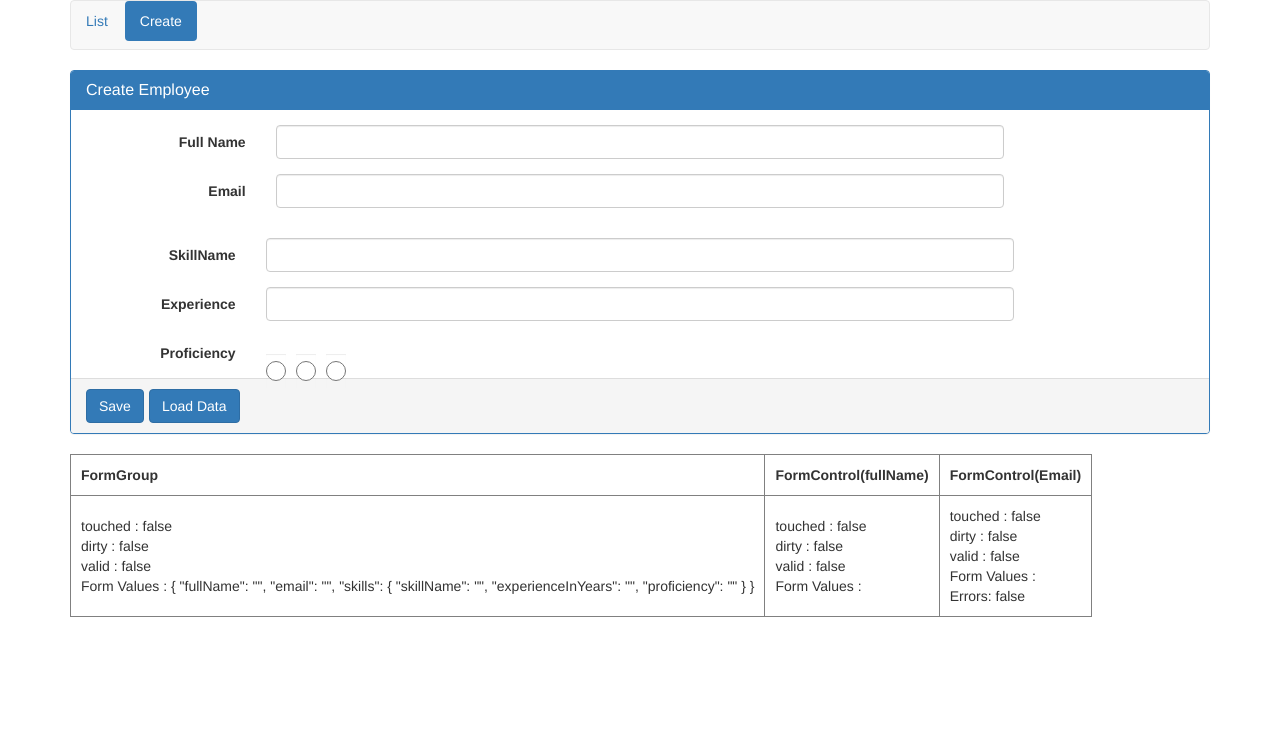
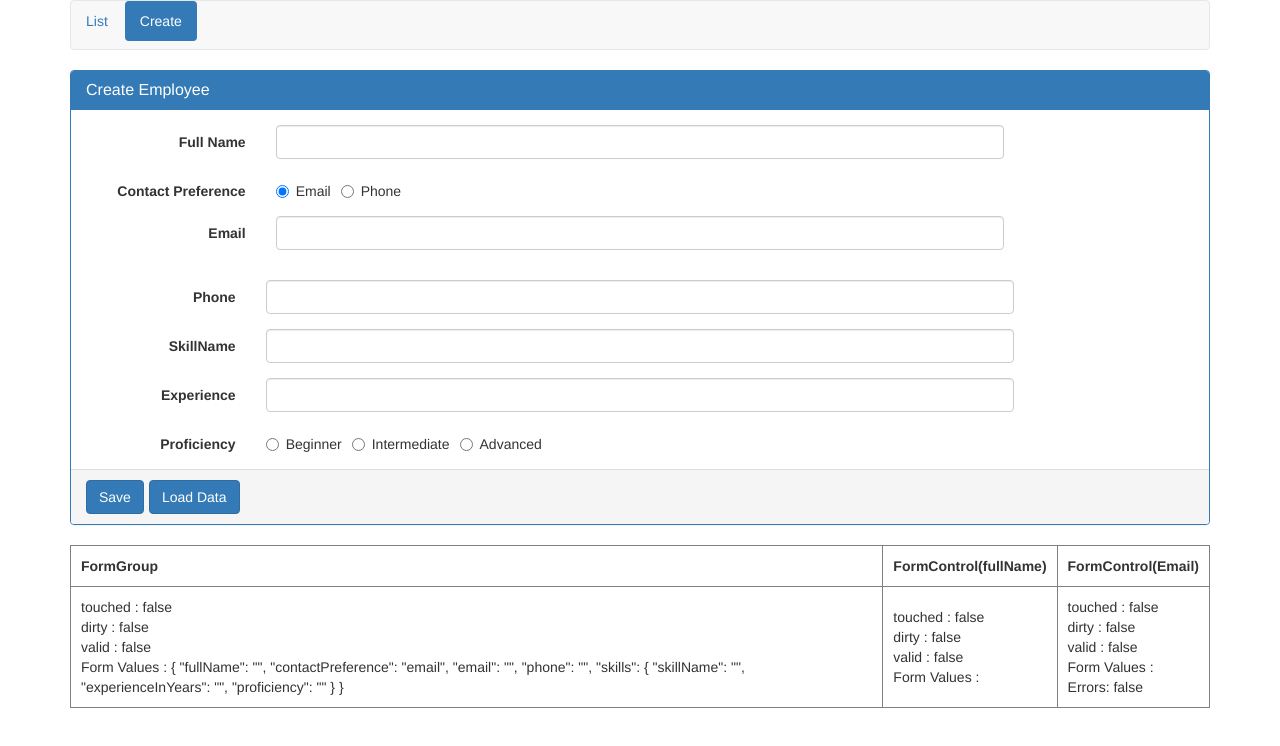
Before and after one commit to 22krishan/kuduvenkat, an Angular app: page /create in a window 1280 px wide. Shown: the top 746 px of the page. Built offline with nearby package versions, Linux system fonts and the light colour scheme.

Commit message:
Tutorial14

```diff
--- a/src/app/employee/create-employee.component.html
+++ b/src/app/employee/create-employee.component.html
@@ -33,6 +33,34 @@
       <div
         class="form-group"
         [ngClass]="{
+          'has-error': formErrors.contactPreference
+        }"
+      >
+        <label class="col-md-2 control-label">Contact Preference</label>
+        <div class="col-md-8">
+          <label class="radio-inline">
+            <input
+              value="email"
+              type="radio"
+              formControlName="contactPreference"
+              (blur)="logValidationErrors()"
+            />Email
+          </label>
+
+          <label class="radio-inline">
+            <input
+              value="phone"
+              type="radio"
+              formControlName="contactPreference"
+              (blur)="logValidationErrors()"
+            />Phone
+          </label>
+        </div>
+      </div>
+
+      <div
+        class="form-group"
+        [ngClass]="{
           'has-error': formErrors.email
         }"
       >
@@ -52,8 +80,28 @@
       </div>
     </div>
 
+    <div
+      class="form-group"
+      [ngClass]="{
+        'has-error': formErrors.phone
+      }"
+    >
+      <label class="col-sm-2 control-label" for="phone">Phone</label>
+      <div class="col-sm-8">
+        <input
+          id="email"
+          type="text"
+          class="form-control"
+          formControlName="phone"
+          (blur)="logValidationErrors()"
+        />
+      </div>
+      <div class="help-block" *ngIf="formErrors.phone">
+        {{ formErrors.phone }}
+      </div>
+    </div>
+
     <div formGroupName="skills">
-
       <div
         class="form-group"
         [ngClass]="{
@@ -81,7 +129,9 @@
           'has-error': formErrors.experienceInYears
         }"
       >
-        <label class="col-sm-2 control-label" for="experienceInYears">Experience</label>
+        <label class="col-sm-2 control-label" for="experienceInYears"
+          >Experience</label
+        >
         <div class="col-sm-8">
           <input
             id="experienceInYears"
@@ -96,38 +146,44 @@
         </div>
       </div>
 
-      <div class="form-group">
+      <div
+        class="form-group"
+        [ngClass]="{
+          'has-error': formErrors.experienceInYears
+        }"
+      >
         <label class="col-md-2 control-label">Proficiency</label>
         <div class="col-md-8">
           <label class="radio-inline">
             <input
               value="beginner"
               type="radio"
-              class="form-control"
               formControlName="proficiency"
               (blur)="logValidationErrors()"
-            />
+            />Beginner
           </label>
 
           <label class="radio-inline">
             <input
               value="intermediate"
               type="radio"
-              class="form-control"
               formControlName="proficiency"
               (blur)="logValidationErrors()"
-            />
+            />Intermediate
           </label>
 
           <label class="radio-inline">
             <input
               value="advanced"
               type="radio"
-              class="form-control"
               formControlName="proficiency"
               (blur)="logValidationErrors()"
-            />
+            />Advanced
           </label>
+
+          <span class="help-block" *ngIf="formErrors.experienceInYears">
+            {{ formErrors.proficiency }}
+          </span>
         </div>
       </div>
     </div>
--- a/src/app/employee/create-employee.component.ts
+++ b/src/app/employee/create-employee.component.ts
@@ -16,8 +16,14 @@
       'maxlength': 'Full name must be less than 15 characters',
       'minlength':'Ful name must be greater than 3 characters'
     },
+    'contactPreference':{
+      'required':'Contact Prefernce is required'
+    },
     'email': {
       'required':'Email is required'
+    },
+    'phone': {
+      'required':'Phone is required'
     },
     'skillName': {
       'required': 'SkillName is required'
@@ -33,6 +39,7 @@
   formErrors =  {
     'fullName':'',
     'email':'',
+    'phone':'',
     'skillName':'',
     'experienceInYears':'',
     'proficiency':''
@@ -42,7 +49,9 @@
   ngOnInit() {
     this.employeeForm= this.fb.group({
       fullName: ['',[ Validators.required,Validators.maxLength(15),Validators.minLength(3)] ],
-      email: ['',[ Validators.required ]],
+      contactPreference:['email',[Validators.required]],
+      email: ['',[Validators.required]],
+      phone: [''],
       skills: this.fb.group({
         skillName: ['',[ Validators.required ]],
         experienceInYears: ['',[ Validators.required ]],
@@ -55,6 +64,25 @@
         this.logValidationErrors(this.employeeForm);
       }
     )
+
+    this.employeeForm.get('contactPreference').valueChanges.subscribe(( data:string)=>{
+      this.onContactPreferenceChange(data);
+    })
+  }
+
+
+  onContactPreferenceChange(selectedValue: string) {
+    const phoneFormControl= this.employeeForm.get('phone');
+    const emailFormControl = this.employeeForm.get('email');
+
+    if(selectedValue === 'phone'){
+      phoneFormControl.setValidators(Validators.required);
+      emailFormControl.clearValidators();
+    }else {
+      phoneFormControl.clearValidators();
+    }
+    phoneFormControl.updateValueAndValidity();
+    emailFormControl.updateValueAndValidity();
   }
 
 
```
Lines whose indentation alone changed are shown as unchanged.
